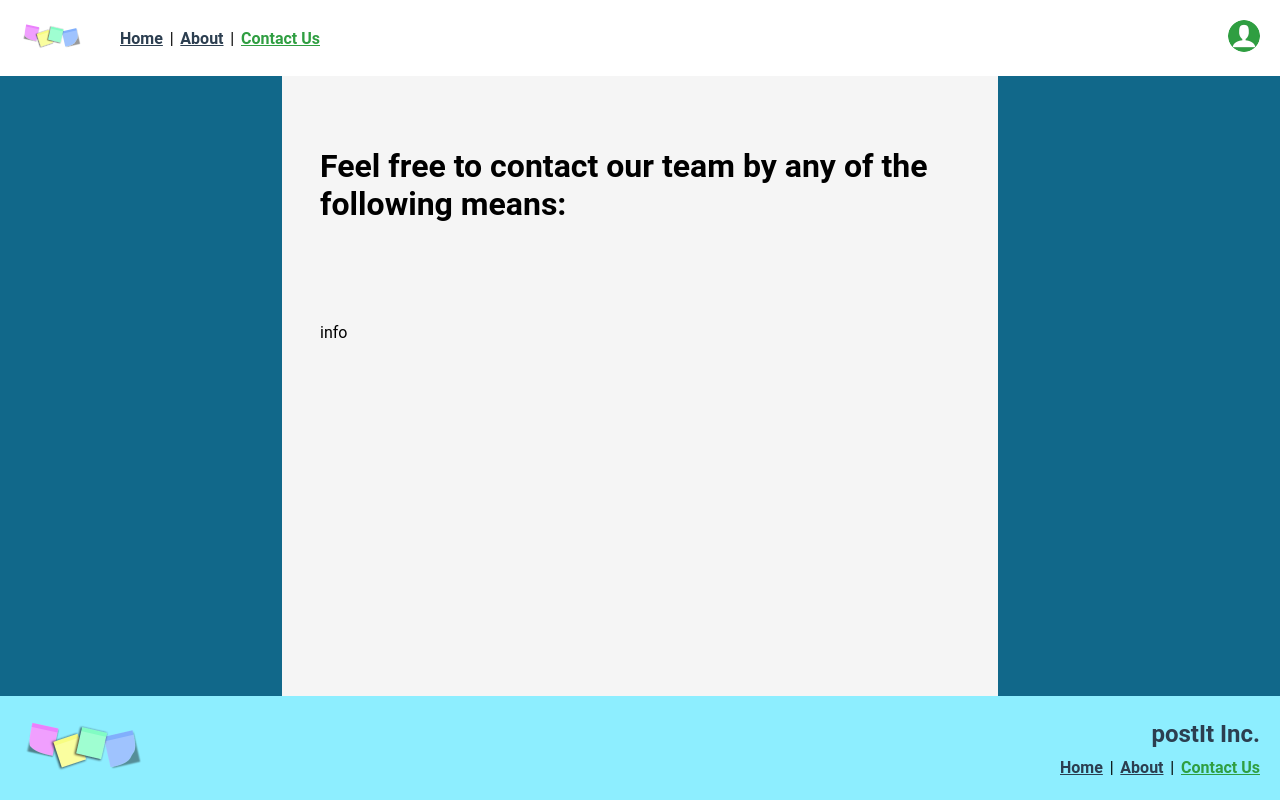
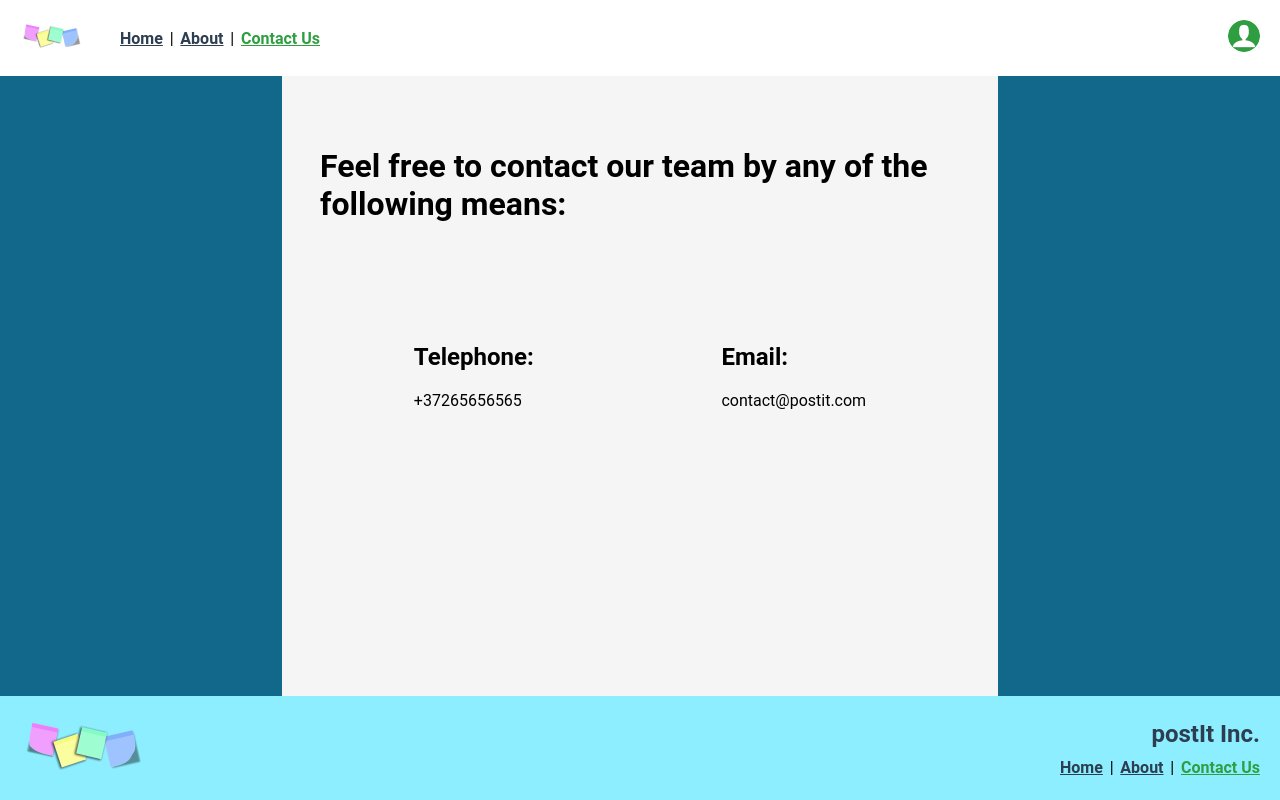
Before and after one commit to MTender/wad_hw_vue, a Vue app: page /contact-us in a window 1280 px wide. Built offline with nearby package versions, Linux system fonts and the light colour scheme.

Commit message:
contact info

```diff
--- a/src/views/ContactUs.vue
+++ b/src/views/ContactUs.vue
@@ -4,7 +4,16 @@
 			<h1>
 				Feel free to contact our team by any of the following means:
 			</h1>
-			<p> info </p>
+			<ul>
+				<li>
+					<h2>Telephone:</h2>
+					<p>+37265656565</p>
+				</li>
+				<li>
+					<h2>Email:</h2>
+					<p>contact@postit.com</p>
+				</li>
+			</ul>
 		</div>
 	</div>
 </template>
```
